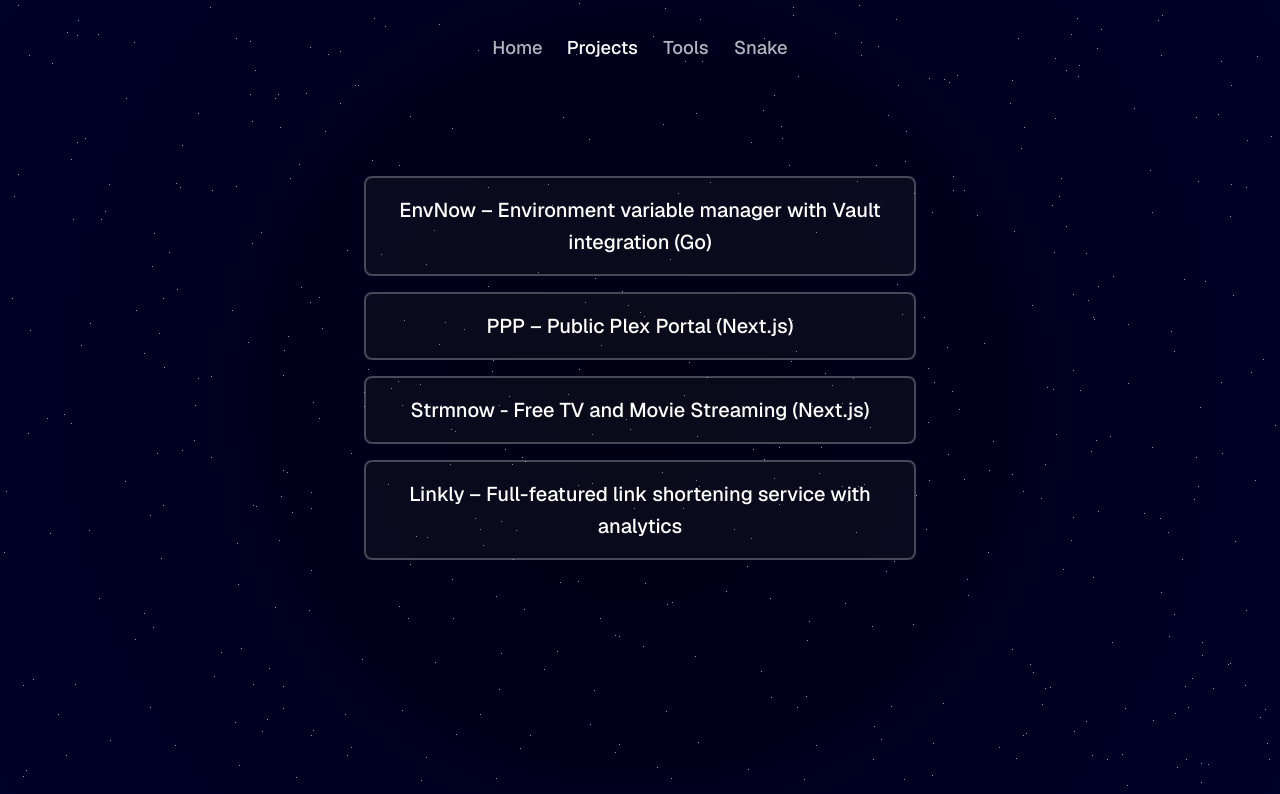
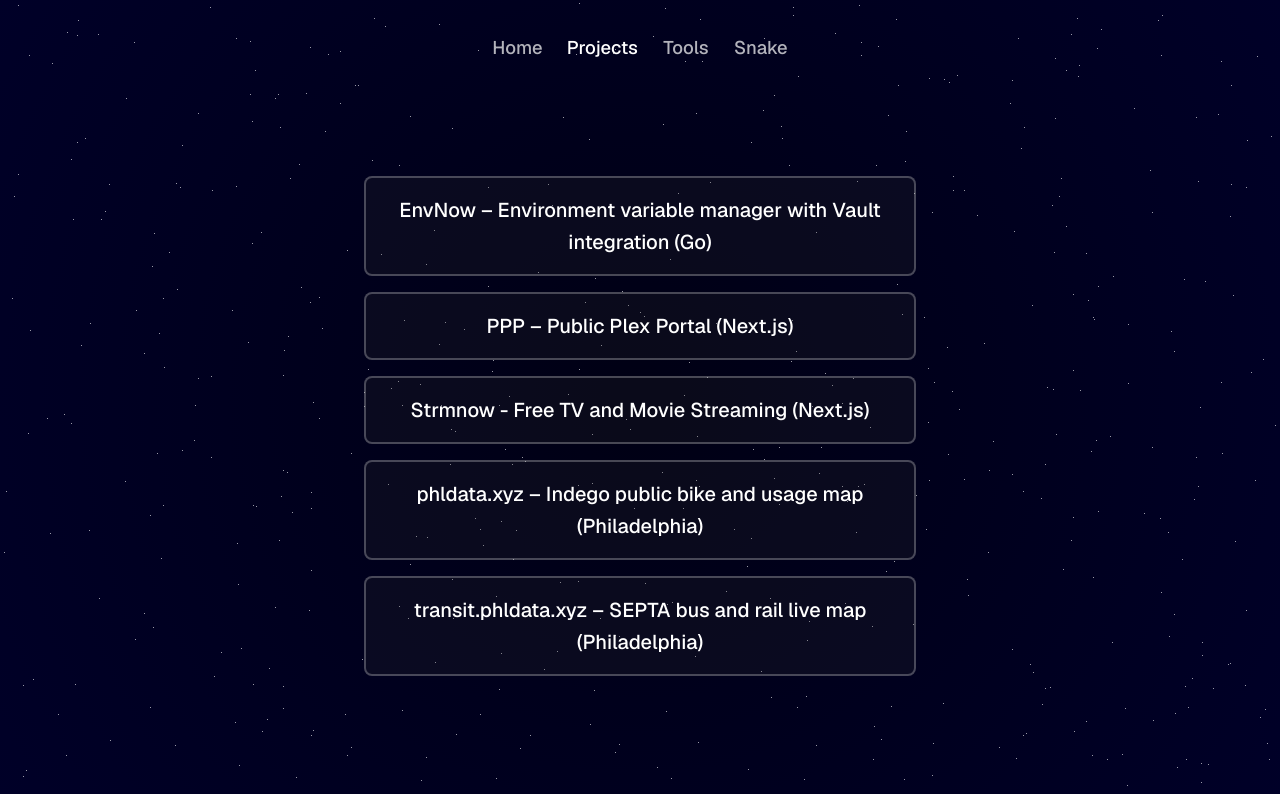
Before and after one commit to justinmaks/portfolio2, a Next.js app: page /projects in a window 1280 px wide. Shown: the top 794 px of the page. Built offline with nearby package versions, Linux system fonts and the light colour scheme.

Commit message:
Update Projects.tsx

```diff
--- a/components/Projects.tsx
+++ b/components/Projects.tsx
@@ -14,8 +14,16 @@
   },
   { text: 'PPP – Public Plex Portal (Next.js)', url: 'https://stin.lol' },
   { text: 'Strmnow - Free TV and Movie Streaming (Next.js)', url: 'https://strmnow.lol' },
-  { text: 'Linkly – Full-featured link shortening service with analytics', url: 'https://stin.site' }
+  {
+    text: 'phldata.xyz – Indego public bike and usage map (Philadelphia)',
+    url: 'https://phldata.xyz',
+  },
+  {
+    text: 'transit.phldata.xyz – SEPTA bus and rail live map (Philadelphia)',
+    url: 'https://transit.phldata.xyz',
+  },
 ];
+
 
 function Tile({ text, url }: Tile) {
   return (
```
